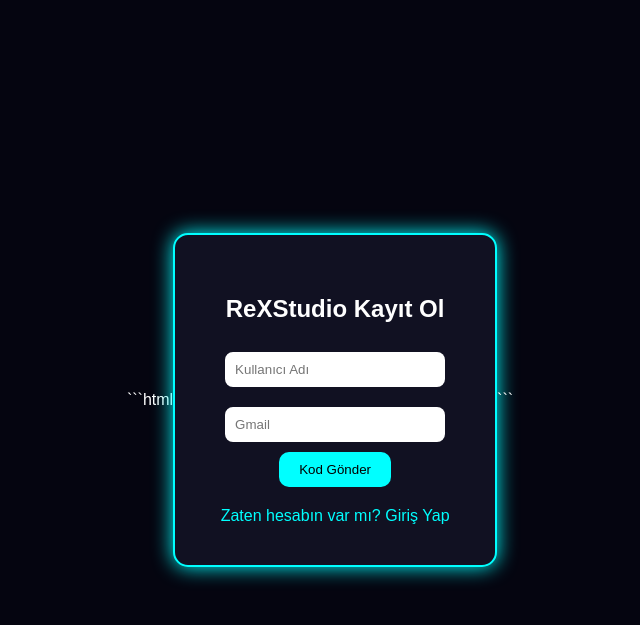
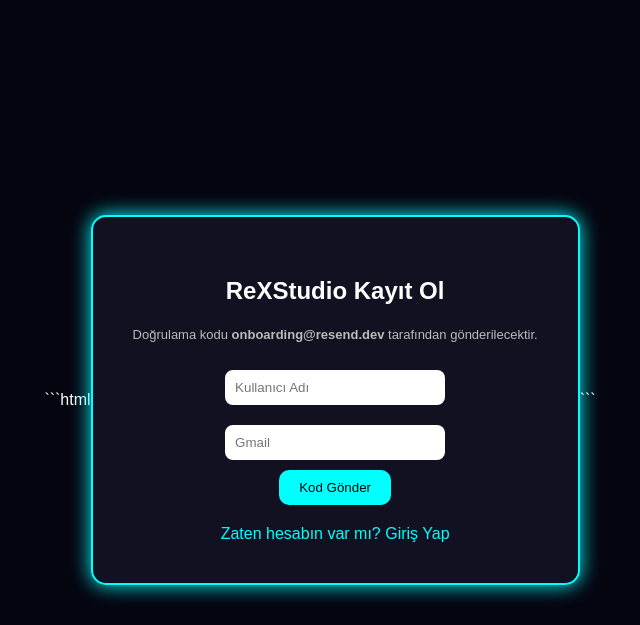
Before and after one commit to UzmanReX/ReXStudio, a Python web app: template templates/register.html in a window 1280 px wide. Shown: the top 625 px of the page, without its empty margins (320-960 px from the left). Run offline with Jinja, Linux system fonts and the light colour scheme; the template is opened without the code that fills it, so the values that code supplies are empty.

Commit message:
Enhance registration page styling and error display

```diff
--- a/templates/register.html
+++ b/templates/register.html
@@ -27,43 +27,67 @@ body{
 
 .box{
     background:#111122;
+
     padding:40px;
 
     border:2px solid cyan;
+
     box-shadow:0 0 20px cyan;
 
     border-radius:15px;
+
     text-align:center;
 }
 
 input{
     width:220px;
+
     padding:10px;
+
     margin:10px;
 
     border:none;
+
     border-radius:8px;
 }
 
 button{
     padding:10px 20px;
+
     background:cyan;
+
     border:none;
 
     border-radius:10px;
+
     cursor:pointer;
 }
 
 .error{
     color:#ff4d4d;
+
     margin:15px 0;
+
     font-weight:bold;
+}
+
+.info{
+    color:#bbb;
+
+    font-size:13px;
+
+    margin:10px 0 15px;
+
+    line-height:1.5;
 }
 
 .link{
     display:block;
+
     margin-top:20px;
+
     color:cyan;
+
     text-decoration:none;
 }
 
@@ -77,8 +101,17 @@ button{
 
 <h2>ReXStudio Kayıt Ol</h2>
 
+<p class="info">
+Doğrulama kodu <strong>onboarding@resend.dev</strong>
+tarafından gönderilecektir.
+</p>
+
 {% if error %}
-<div class="error">{{ error }}</div>
+
+<div class="error">
+{{ error }}
+</div>
+
 {% endif %}
 
 <form method="POST">
@@ -101,11 +134,15 @@ button{
 
 <br>
 
-<button type="submit">Kod Gönder</button>
+<button type="submit">
+Kod Gönder
+</button>
 
 </form>
 
-<a class="link" href="/giris">Zaten hesabın var mı? Giriş Yap</a>
+<a class="link" href="/giris">
+Zaten hesabın var mı? Giriş Yap
+</a>
 
 </div>
 
```
